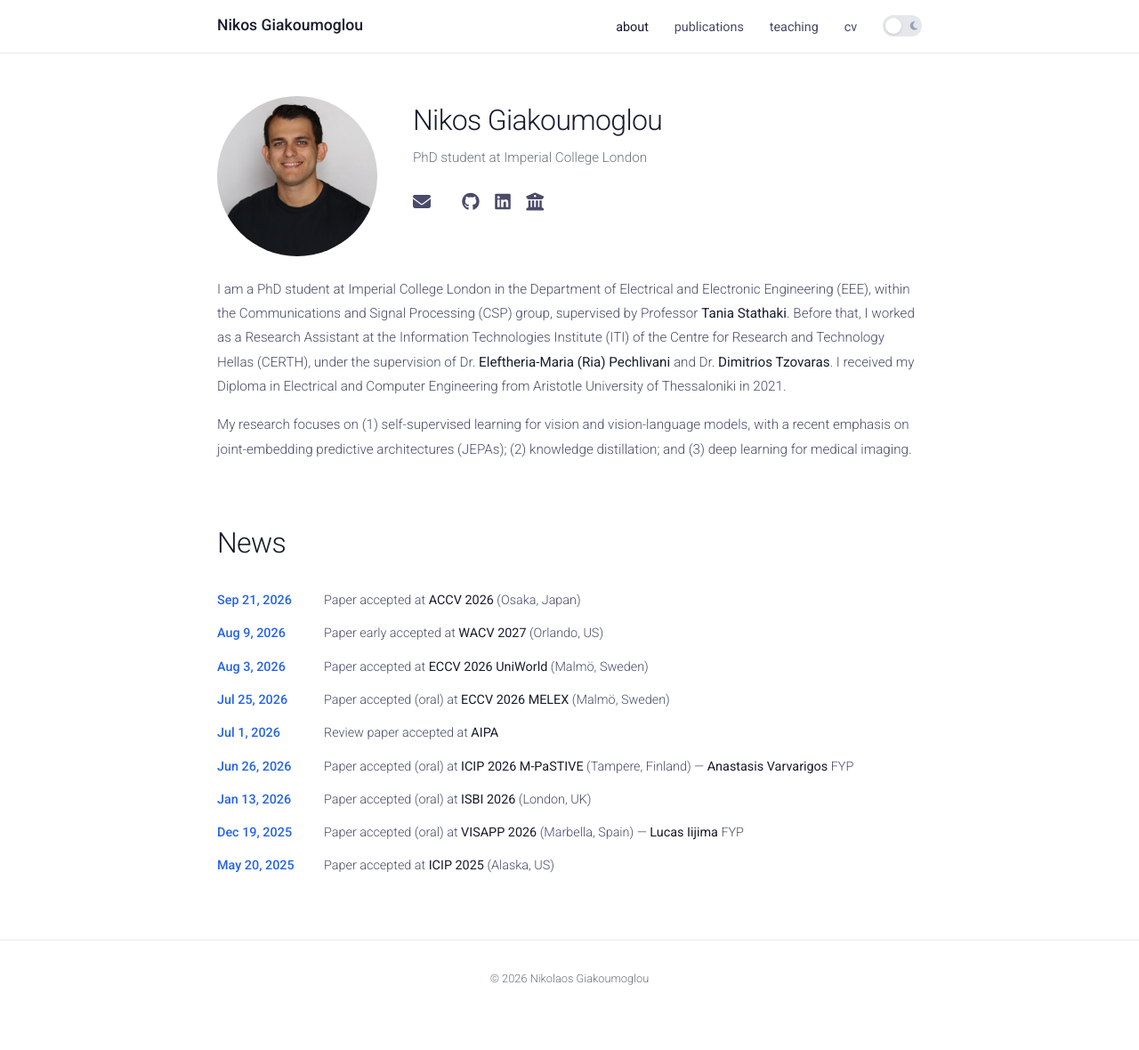
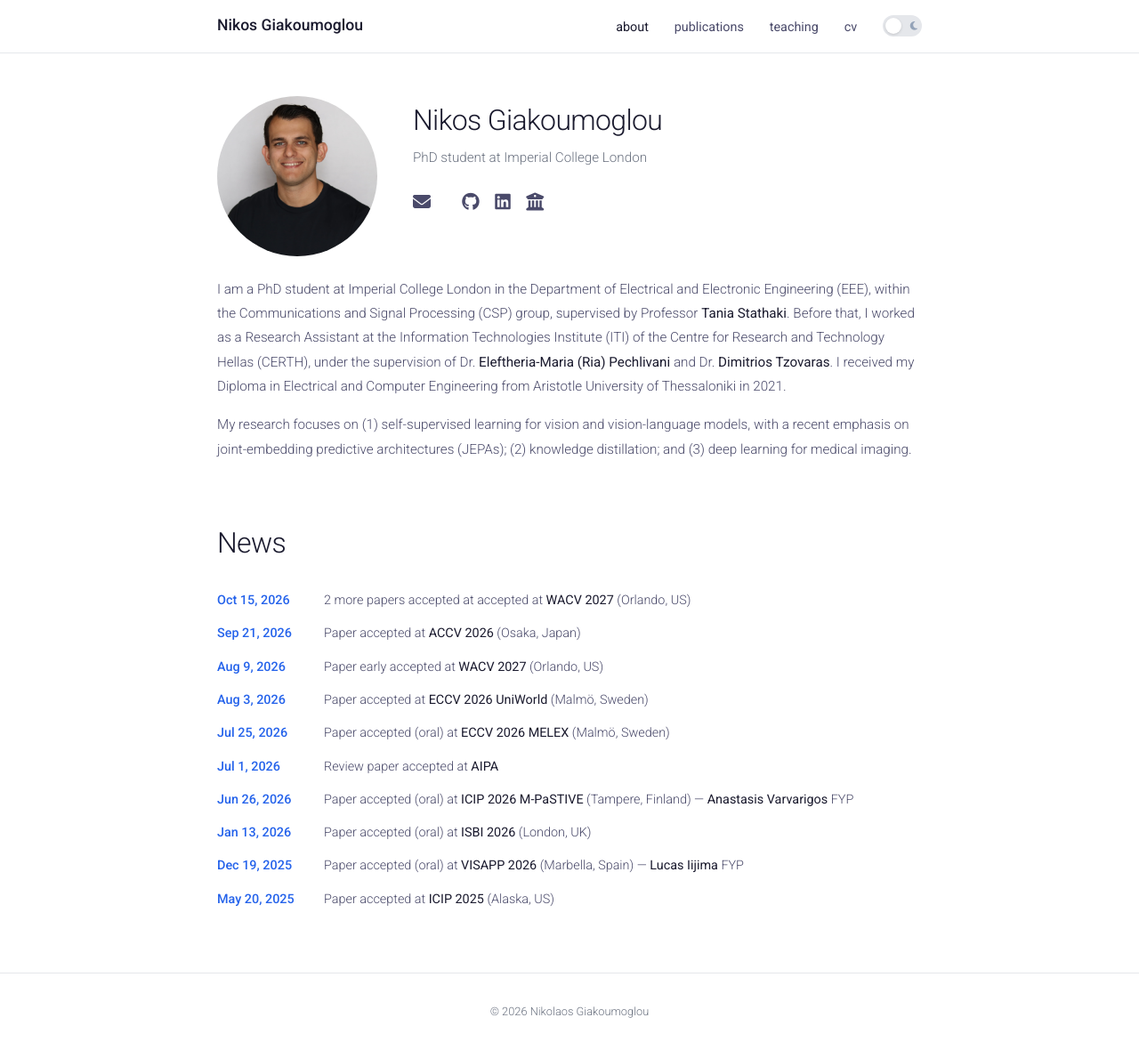
Before and after one commit to giakoumoglou/giakoumoglou.github.io, a Jekyll site: the page built from index.html, in a window 1280 px wide and 1180 px high. Shown: the whole window at 89% size. Built offline with Jekyll 4.4.1, drawn with Linux system fonts in a browser that asks for light colours; a style sheet for code colours, icons or effects is not loaded.

Commit message:
Add news entry for WACV 2027 acceptance

```diff
--- a/_data/news.yml
+++ b/_data/news.yml
@@ -1,3 +1,6 @@
+- date: Oct 15, 2026
+  text: 2 more papers accepted at accepted at [WACV 2027](https://wacv.thecvf.com/Conferences/2027) (Orlando, US)
+
 - date: Sep 21, 2026
   text: Paper accepted at [ACCV 2026](https://accv2026.org/) (Osaka, Japan)
 
```
